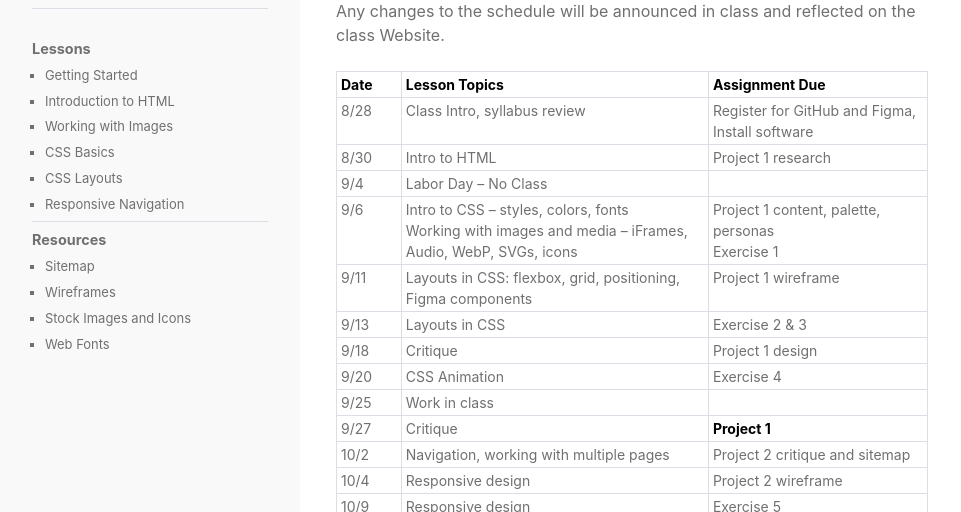
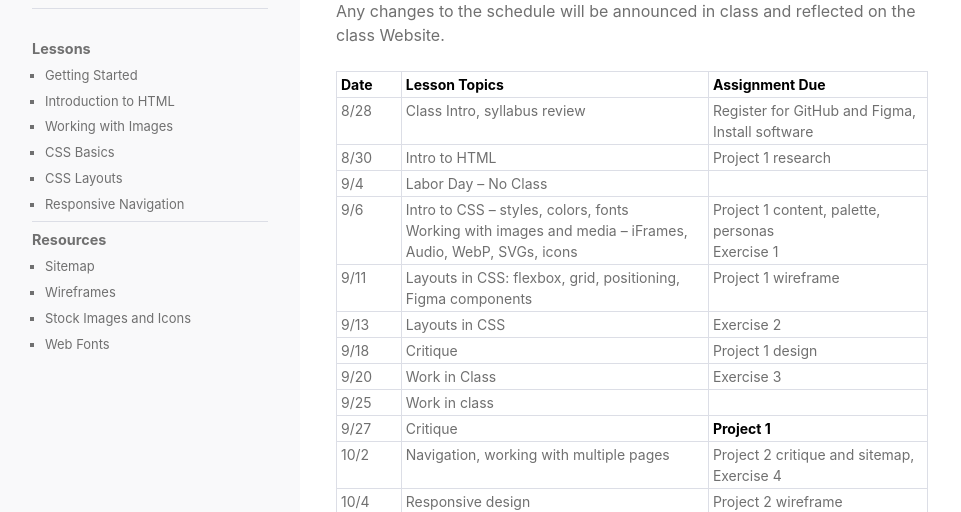
Before and after one commit to richhauck/art140, an Eleventy site: page src/schedule.html in a window 1280 px wide. Shown: the part 281-793 px from the top of the page, without its empty margins (0-961 px from the left). Built offline with nearby package versions, Linux system fonts and the light colour scheme; Eleventy itself is replaced by a stand-in of ours; files that its build step writes are made by us from their sources.

Commit message:
Schedule change

```diff
--- a/src/schedule.html
+++ b/src/schedule.html
@@ -59,7 +59,7 @@ layout: default.njk
   <tr>
     <td><p>9/13</p></td>
     <td><p>Layouts in CSS</p></td>
-    <td><p>Exercise 2 & 3</p></td>
+    <td><p>Exercise 2</p></td>
   </tr>
   <tr>
     <td><p>9/18</p></td>
@@ -68,8 +68,8 @@ layout: default.njk
   </tr>
   <tr>
     <td><p>9/20</p></td>
-    <td><p>CSS Animation</p></td>
-    <td><p>Exercise 4</p></td>
+    <td>Work in Class</td>
+    <td><p>Exercise 3</p></td>
   </tr>
   <tr>
     <td><p>9/25</p></td>
@@ -86,7 +86,7 @@ layout: default.njk
   <tr>
     <td><p>10/2</p></td>
     <td><p>Navigation, working with multiple pages</p></td>
-    <td><p>Project 2 critique and sitemap</p></td>
+    <td><p>Project 2 critique and sitemap, Exercise 4</p></td>
   </tr>
   <tr>
     <td><p>10/4</p></td>
```
